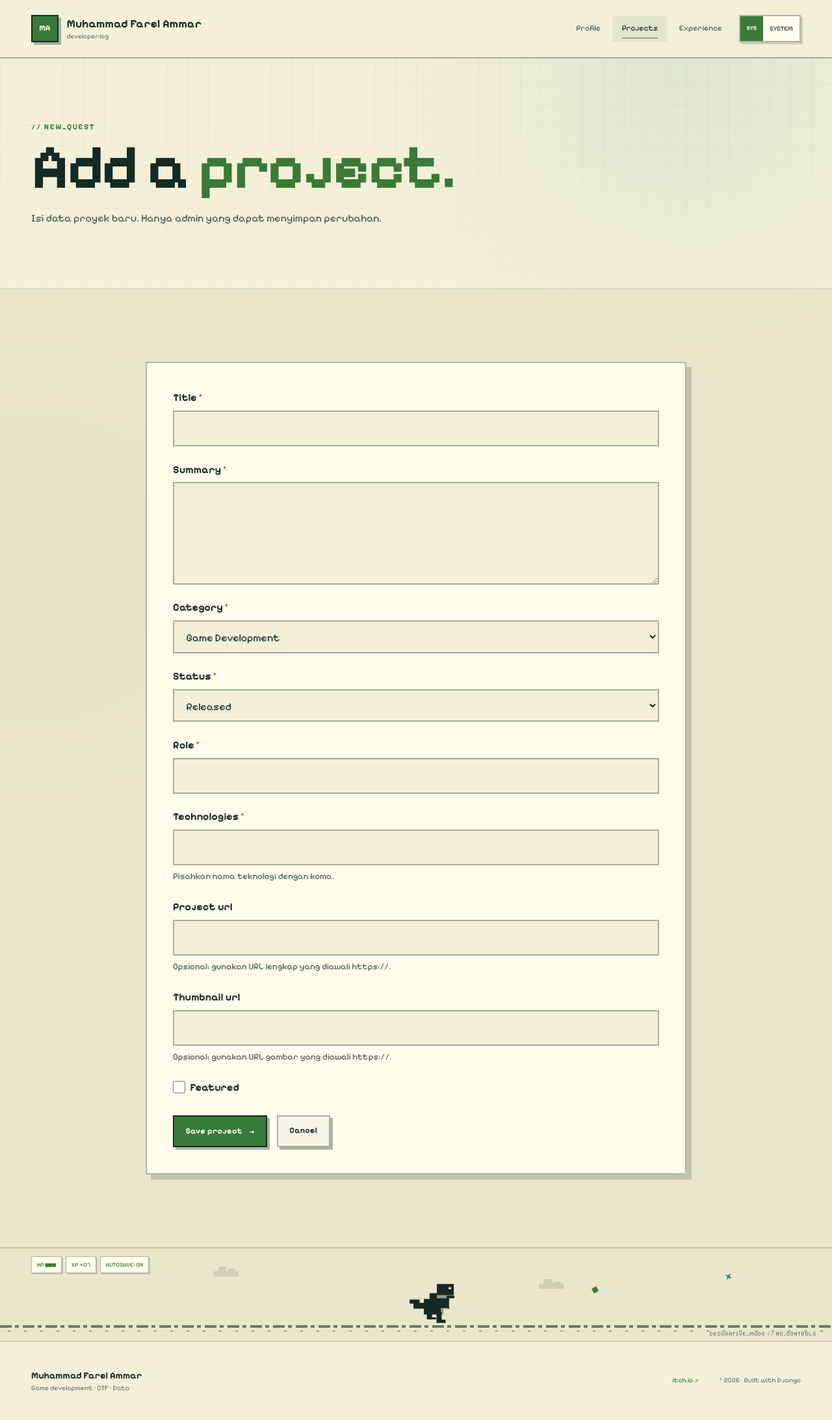
After one commit to marlioboro/PBP, a Django app: page /projects/add/ in a window 1280 px wide. The commit adds this page. Shown: the whole page at 65% size. Run offline with Django 5.2, Linux system fonts and the light colour scheme; the visitor is signed in with stand-in values (Sample User, id 1).

Commit message:
feat: add staff-only project creation form

```diff
--- /dev/null
+++ b/main/forms.py
@@ -0,0 +1,27 @@
+from django import forms
+
+from main.models import Project
+
+
+class ProjectForm(forms.ModelForm):
+    class Meta:
+        model = Project
+        fields = [
+            'title',
+            'summary',
+            'category',
+            'status',
+            'role',
+            'technologies',
+            'project_url',
+            'thumbnail_url',
+            'featured',
+        ]
+        widgets = {
+            'summary': forms.Textarea(attrs={'rows': 5}),
+        }
+        help_texts = {
+            'technologies': 'Pisahkan nama teknologi dengan koma.',
+            'project_url': 'Opsional; gunakan URL lengkap yang diawali https://.',
+            'thumbnail_url': 'Opsional; gunakan URL gambar yang diawali https://.',
+        }
--- a/main/urls.py
+++ b/main/urls.py
@@ -1,6 +1,7 @@
 from django.urls import path
 
 from main.views import (
+    create_project,
     show_experience,
     show_main,
     show_project_detail,
@@ -14,5 +15,6 @@ urlpatterns = [
     path('', show_main, name='show_main'),
     path('experience/', show_experience, name='show_experience'),
     path('projects/', show_projects, name='show_projects'),
+    path('projects/add/', create_project, name='create_project'),
     path('projects/<slug:slug>/', show_project_detail, name='show_project_detail'),
 ]
--- a/main/views.py
+++ b/main/views.py
@@ -1,5 +1,9 @@
-from django.shortcuts import get_object_or_404, render
+from django.contrib import messages
+from django.contrib.admin.views.decorators import staff_member_required
+from django.shortcuts import get_object_or_404, redirect, render
+from django.utils.text import slugify
 
+from main.forms import ProjectForm
 from main.models import Experience, Project
 
 
@@ -54,3 +58,26 @@ def show_project_detail(request, slug):
         project=project,
     )
     return render(request, 'project_detail.html', context)
+
+
+@staff_member_required
+def create_project(request):
+    form = ProjectForm(request.POST or None)
+    if request.method == 'POST' and form.is_valid():
+        project = form.save(commit=False)
+        base_slug = slugify(project.title) or 'project'
+        slug = base_slug
+        suffix = 2
+        while Project.objects.filter(slug=slug).exists():
+            slug = f'{base_slug}-{suffix}'
+            suffix += 1
+        project.slug = slug
+        project.save()
+        messages.success(request, f'Project "{project.title}" berhasil ditambahkan.')
+        return redirect('main:show_projects')
+
+    context = build_context(
+        active_page='projects',
+        form=form,
+    )
+    return render(request, 'projects_form.html', context)
--- a/portofolio/settings.py
+++ b/portofolio/settings.py
@@ -41,6 +41,8 @@ ALLOWED_HOSTS = ['localhost', '127.0.0.1']
 PWS_HOST = os.getenv('PWS_HOST', '').strip()
 if PWS_HOST:
     ALLOWED_HOSTS.append(PWS_HOST)
+
+CSRF_TRUSTED_ORIGINS = [f'https://{PWS_HOST}'] if PWS_HOST else []
 
 
 # Application definition
--- a/static/css/style.css
+++ b/static/css/style.css
@@ -1213,6 +1213,102 @@ html[data-theme="dark"] .pixel-sun {
     color: var(--lime);
 }
 
+/* Project editor */
+.site-messages {
+    padding-top: 1rem;
+}
+
+.site-message {
+    padding: 0.9rem 1rem;
+    color: var(--text);
+    background: var(--lime-wash);
+    border: 2px solid var(--accent-border);
+    font-family: var(--mono);
+}
+
+.form-hero h1 {
+    font-size: clamp(3.3rem, 8vw, 6rem);
+}
+
+.form-hero h1 span {
+    color: var(--lime);
+}
+
+.form-hero p:last-child {
+    margin-top: 1.5rem;
+    color: var(--muted);
+}
+
+.form-layout {
+    max-width: 52rem;
+}
+
+.project-form {
+    display: grid;
+    gap: 1.4rem;
+    padding: clamp(1.2rem, 4vw, 2.5rem);
+    background: var(--surface);
+    border: 2px solid var(--line-strong);
+    box-shadow: var(--shadow);
+}
+
+.form-field {
+    display: grid;
+    gap: 0.45rem;
+}
+
+.form-field label {
+    font-family: var(--pixel);
+    font-weight: 700;
+}
+
+.form-field label span,
+.field-errors,
+.form-errors {
+    color: var(--orange);
+}
+
+.form-field input:not([type="checkbox"]),
+.form-field select,
+.form-field textarea {
+    width: 100%;
+    min-width: 0;
+    padding: 0.8rem 0.9rem;
+    color: var(--text);
+    background: var(--bg);
+    border: 2px solid var(--line-strong);
+    border-radius: 0;
+    font: inherit;
+}
+
+.form-field textarea {
+    resize: vertical;
+}
+
+.form-field small {
+    color: var(--muted);
+}
+
+.form-field-checkbox {
+    display: flex;
+    align-items: center;
+    flex-wrap: wrap;
+}
+
+.form-field-checkbox input {
+    order: -1;
+    width: 1.2rem;
+    height: 1.2rem;
+    accent-color: var(--lime);
+}
+
+.form-actions {
+    display: flex;
+    flex-wrap: wrap;
+    gap: 0.9rem;
+    margin-top: 0.5rem;
+}
+
 /* Project detail */
 .project-detail {
     min-height: calc(100vh - 12rem);
--- a/templates/base.html
+++ b/templates/base.html
@@ -65,6 +65,13 @@
     </header>
 
     <main id="main-content">
+        {% if messages %}
+            <div class="container site-messages" role="status">
+                {% for message in messages %}
+                    <p class="site-message">{{ message }}</p>
+                {% endfor %}
+            </div>
+        {% endif %}
         {% block content %}{% endblock %}
     </main>
 
--- a/templates/projects.html
+++ b/templates/projects.html
@@ -26,7 +26,7 @@
         <div class="container">
             <div class="archive-heading">
                 <h2 id="project-list-heading">All projects</h2>
-                <p>SELECT * FROM projects;</p>
+                <a class="button button-ghost" href="{% url 'main:create_project' %}">+ Add project</a>
             </div>
 
             <div class="project-grid">
--- /dev/null
+++ b/templates/projects_form.html
@@ -0,0 +1,39 @@
+{% extends 'base.html' %}
+
+{% block title %}Add project — {{ name }}{% endblock %}
+{% block body_class %}projects-page{% endblock %}
+
+{% block content %}
+    <section class="page-hero form-hero">
+        <div class="container">
+            <p class="section-label">// NEW_QUEST</p>
+            <h1>Add a <span>project.</span></h1>
+            <p>Isi data proyek baru. Hanya admin yang dapat menyimpan perubahan.</p>
+        </div>
+    </section>
+
+    <section class="section-space projects-section">
+        <div class="container form-layout">
+            <form class="project-form" method="post" action="{% url 'main:create_project' %}">
+                {% csrf_token %}
+                {% if form.non_field_errors %}
+                    <div class="form-errors">{{ form.non_field_errors }}</div>
+                {% endif %}
+
+                {% for field in form %}
+                    <div class="form-field{% if field.field.widget.input_type == 'checkbox' %} form-field-checkbox{% endif %}">
+                        <label for="{{ field.id_for_label }}">{{ field.label }}{% if field.field.required %} <span aria-hidden="true">*</span>{% endif %}</label>
+                        {{ field }}
+                        {% if field.help_text %}<small>{{ field.help_text }}</small>{% endif %}
+                        {% if field.errors %}<div class="field-errors">{{ field.errors }}</div>{% endif %}
+                    </div>
+                {% endfor %}
+
+                <div class="form-actions">
+                    <button class="button button-primary" type="submit">Save project <span aria-hidden="true">→</span></button>
+                    <a class="button button-ghost" href="{% url 'main:show_projects' %}">Cancel</a>
+                </div>
+            </form>
+        </div>
+    </section>
+{% endblock %}
```
Also changed, not shown: main/tests.py (+43 -0 lines).
